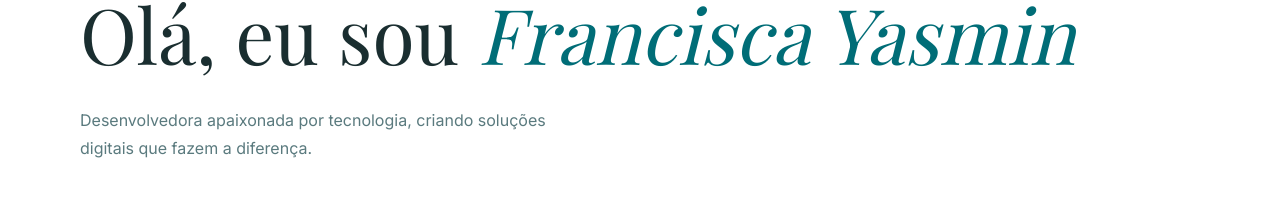
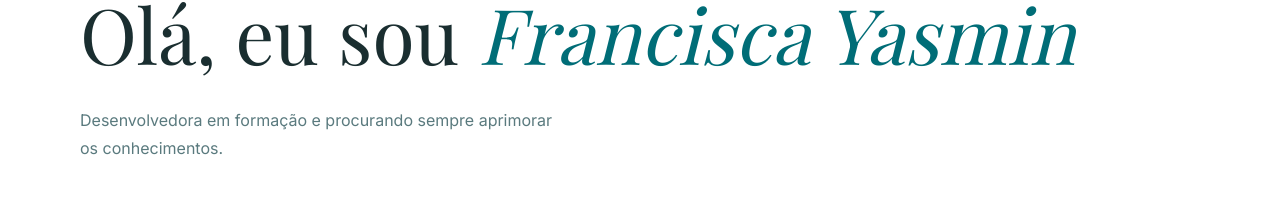
Before and after one commit to francisca-yasmin/fundamentos_web, a plain HTML site: page projeto/index.html in a window 1280 px wide. Shown: the part 209-409 px from the top of the page. Drawn offline with nearby package versions, Linux system fonts and the light colour scheme; a web font is replaced by a local one.

Commit message:
portfolio done

```diff
--- a/projeto/index.html
+++ b/projeto/index.html
@@ -31,8 +31,7 @@
             <p class="hero-label">Estudante de Sistema da Informação</p>
             <h1>Olá, eu sou <em>Francisca Yasmin</em></h1>
             <p class="hero-desc">
-                Desenvolvedora apaixonada por tecnologia, criando soluções
-                digitais que fazem a diferença.
+                Desenvolvedora em formação e procurando sempre aprimorar os conhecimentos.
             </p>
             <div class="hero-buttons">
                 <a href="sobre.html" class="btn-primary">
```
